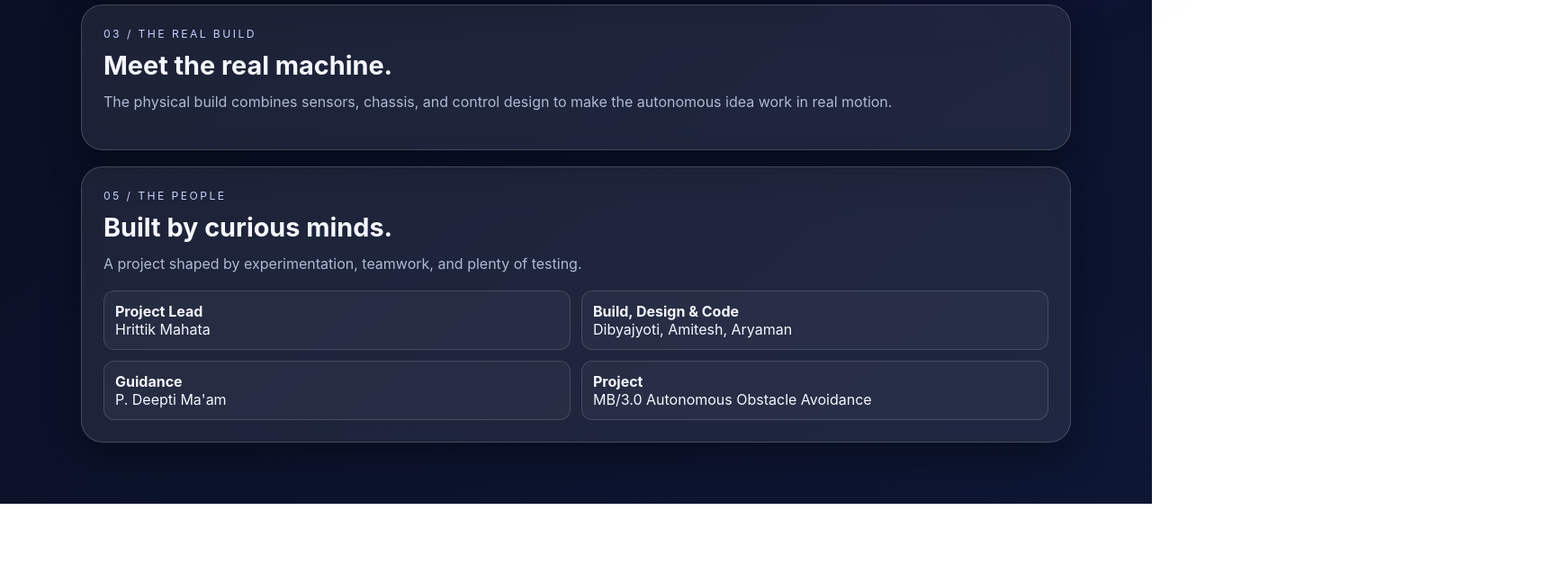
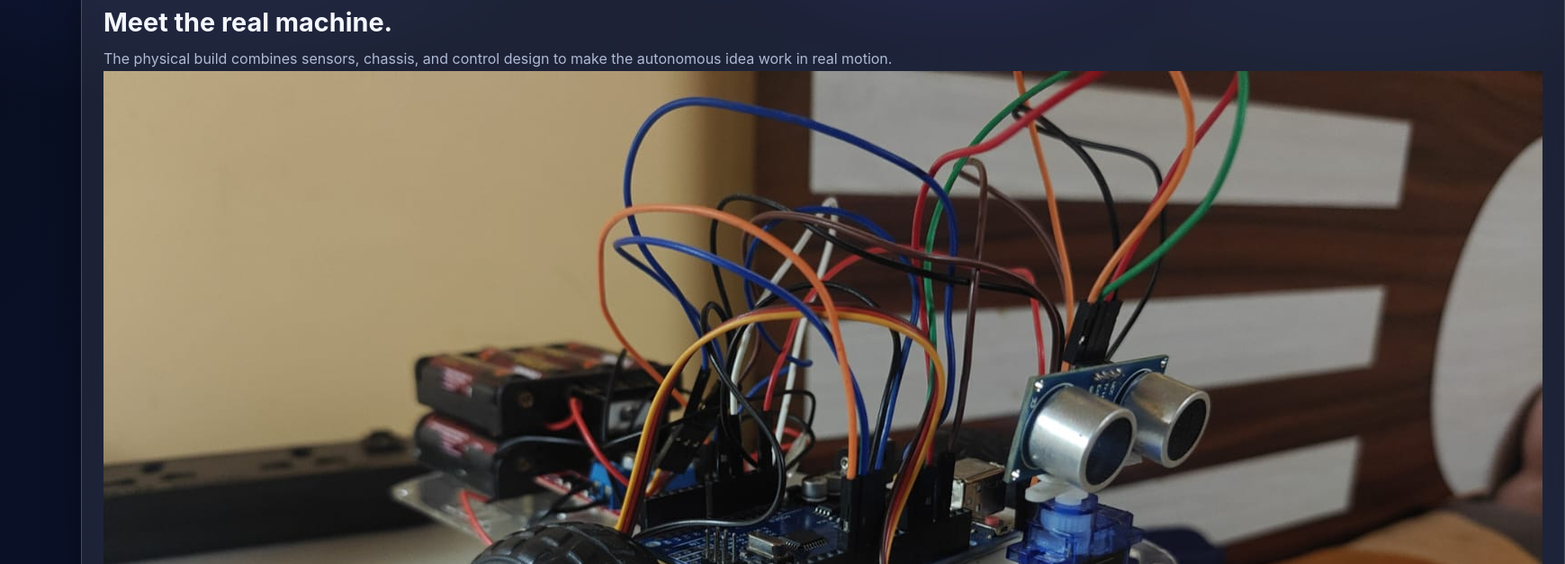
Before and after one commit to DibyajyotiBiswal57/Mahatabot, a plain HTML site: page index.html in a window 1280 px wide. Shown: the part 1205-1832 px from the top of the page at 90% size, 1739 px wide, since content can reach past the window. Before the commit the page ends 1765 px from the top, so only its background shows below. Drawn offline with Linux system fonts and the light colour scheme.

Commit message:
Update index.html

```diff
--- a/index.html
+++ b/index.html
@@ -448,6 +448,7 @@
         <p class="section-copy">
           The physical build combines sensors, chassis, and control design to make the
           autonomous idea work in real motion.
+          <img src= "https://github.com/DibyajyotiBiswal57/Mahatabot/blob/8a169f47166d4e209ddf73dba1217ddb13ba5925/mahatabot.jpeg" alt="MB/3.0 robot picture"/>
         </p>
       </article>
 
```
